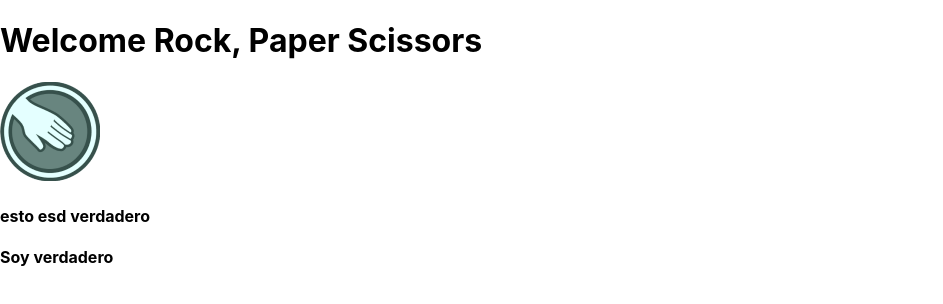
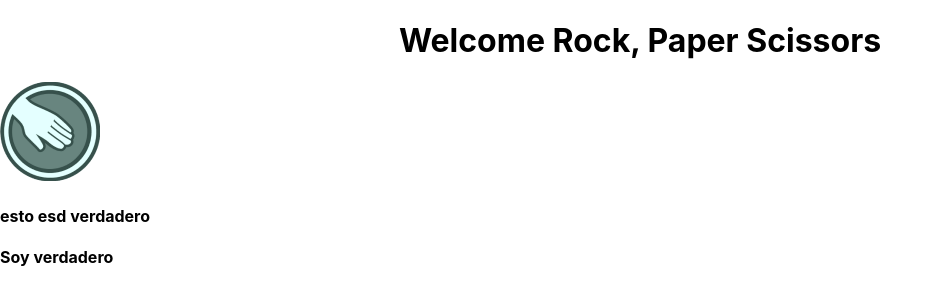
Before and after one commit to magas1507/gaby-rps, a React (Create React App) app: page / in a window 1280 px wide. Shown: the top 304 px of the page, without its empty margins (0-943 px from the left). Built offline with nearby package versions, Linux system fonts and the light colour scheme.

Commit message:
unas cositas

```diff
--- /dev/null
+++ b/src/components/Titulo.css
@@ -0,0 +1,3 @@
+.Titulo-inicial{
+    text-align: center;
+}
--- a/src/components/Titulo.jsx
+++ b/src/components/Titulo.jsx
@@ -1,7 +1,8 @@
 import React from 'react';
+import './Titulo.css';
 
 const Titulo = () => {
-  return <h1>Welcome Rock, Paper Scissors</h1>;
+  return <h1 className="Titulo-inicial">Welcome Rock, Paper Scissors</h1>;
 };
 
 export default Titulo;
```
